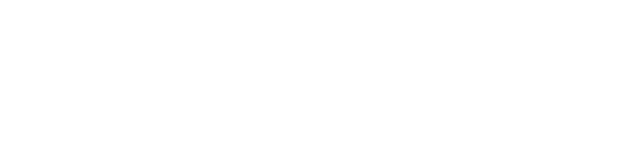
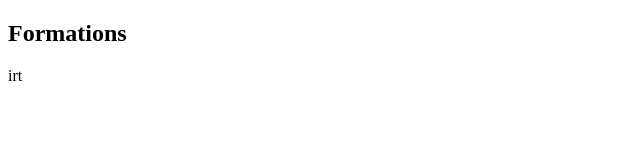
Before and after one commit to larry792/mon_cv, a plain HTML site: page index.html in a window 1280 px wide. Shown: the whole page, without its empty margins (0-640 px from the left). Drawn offline with Linux system fonts and the light colour scheme.

Commit message:
mise en place de la section formations

```diff
--- a/index.html
+++ b/index.html
@@ -7,6 +7,7 @@
     <title>Document</title>
 </head>
 <body>
-
+    <h2>Formations</h2>
+    <p>irt</p>
 </body>
 </html>
```
